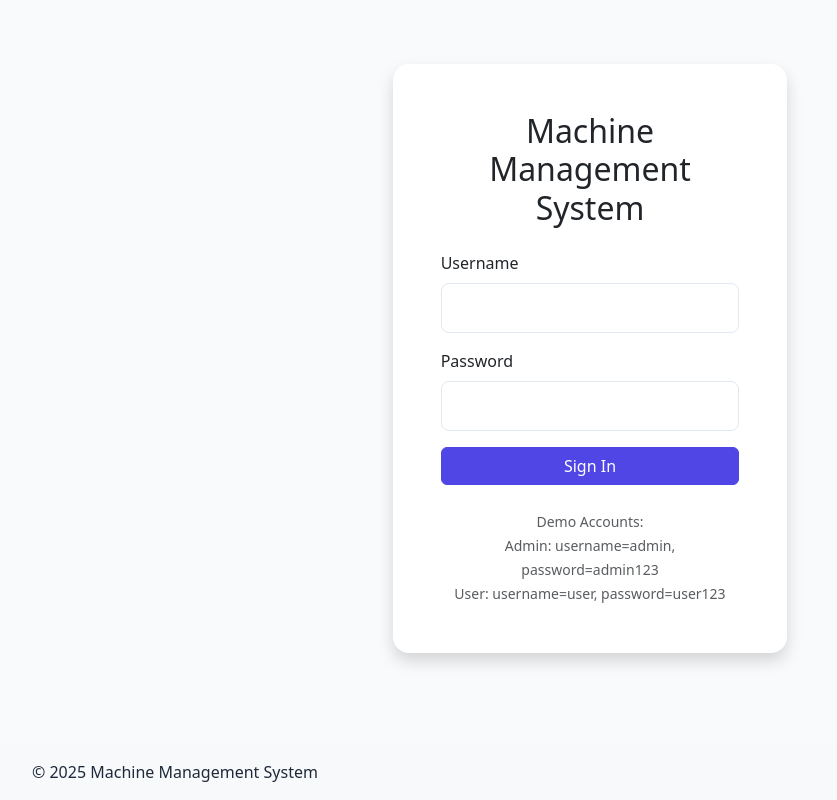
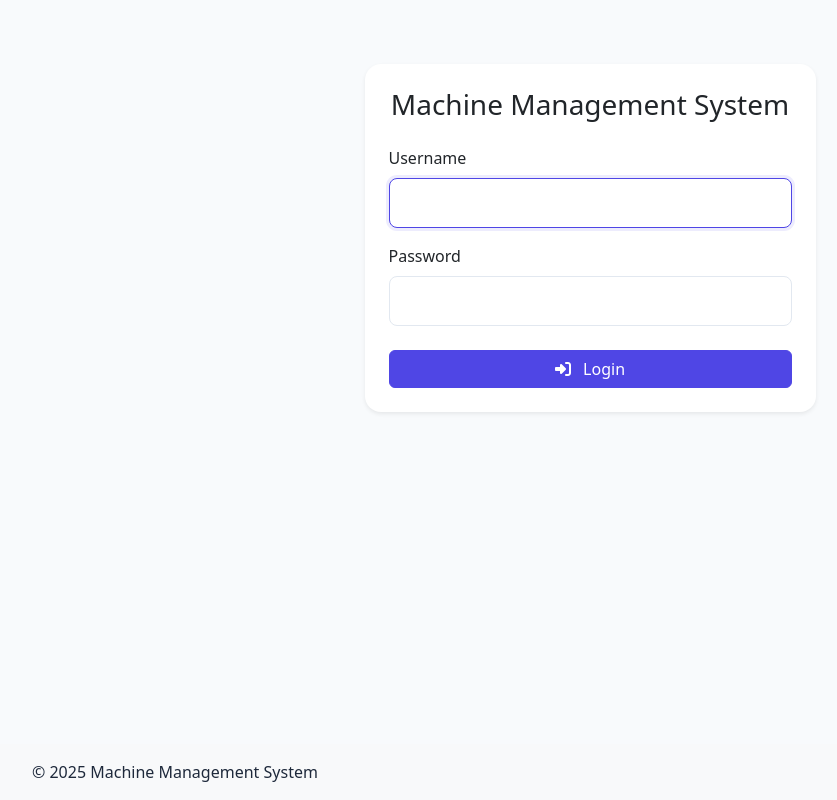
Before and after one commit to bikee1235/BMAS, a Flask app: page /login in a window 1280 px wide. Shown: the whole page, without its empty margins (50-887 px from the left). Run offline with Flask 3, Linux system fonts and the light colour scheme.

Commit message:
updated password

```diff
--- a/server_management/app.py
+++ b/server_management/app.py
@@ -26,12 +26,12 @@ with app.app_context():
     db.create_all()
 
     # Create default admin user if it doesn't exist
-    admin = User.query.filter_by(username='admin').first()
+    admin = User.query.filter_by(username='scoot').first()
     if not admin:
         admin = User(
-            username='admin',
+            username='scoot',
             email='admin@example.com',
-            password='admin123',
+            password='tiger',
             is_admin=True
         )
         db.session.add(admin)
--- a/server_management/templates/login.html
+++ b/server_management/templates/login.html
@@ -3,30 +3,25 @@
 {% block title %}Login - Machine Management System{% endblock %}
 
 {% block content %}
-<div class="row justify-content-center mt-5">
-    <div class="col-md-6 col-lg-4">
-        <div class="card shadow">
-            <div class="card-body p-5">
-                <h2 class="text-center mb-4">Machine Management System</h2>
-
-                <form method="POST" action="{{ url_for('login') }}">
+<div class="container">
+    <div class="row justify-content-center">
+        <div class="col-md-6 col-lg-5">
+            <div class="card shadow-sm mt-5">
+                <div class="card-body p-4">
+                    <h3 class="text-center mb-4">Machine Management System</h3>
+                    <form method="POST">
                         <div class="mb-3">
                             <label for="username" class="form-label">Username</label>
-                        <input type="text" class="form-control" id="username" name="username" required>
+                            <input type="text" class="form-control" id="username" name="username" required autofocus>
                         </div>
-                    <div class="mb-3">
+                        <div class="mb-4">
                             <label for="password" class="form-label">Password</label>
                             <input type="password" class="form-control" id="password" name="password" required>
                         </div>
-                    <div class="d-grid gap-2">
-                        <button type="submit" class="btn btn-primary">Sign In</button>
-                    </div>
+                        <button type="submit" class="btn btn-primary w-100">
+                            <i class="fas fa-sign-in-alt me-2"></i> Login
+                        </button>
                     </form>
-
-                <div class="text-center text-muted mt-4">
-                    <small>Demo Accounts:</small><br>
-                    <small>Admin: username=admin, password=admin123</small><br>
-                    <small>User: username=user, password=user123</small>
                 </div>
             </div>
         </div>
```
Also changed, not shown: server_management/instance/11server_management.db (deleted), server_management/instance/server_management.db. Lines whose indentation alone changed are shown as unchanged.
